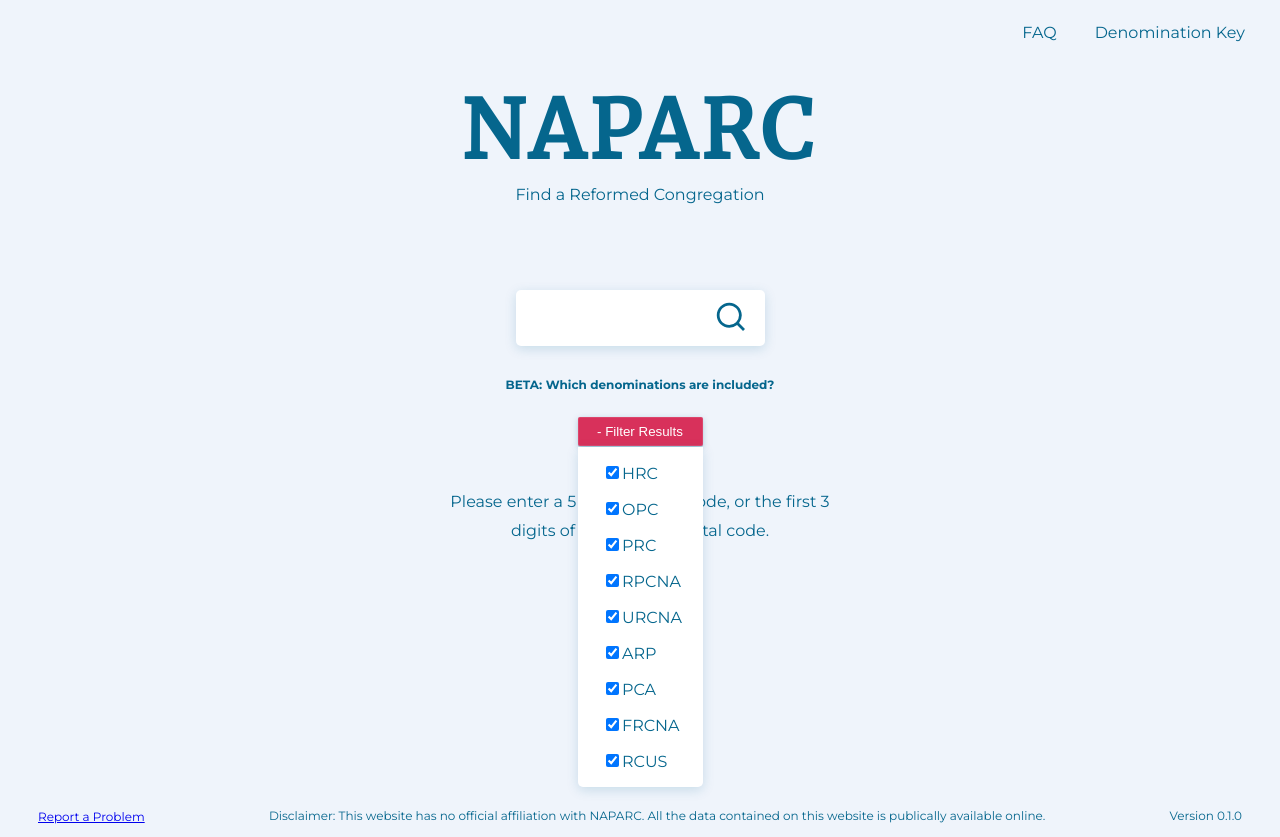
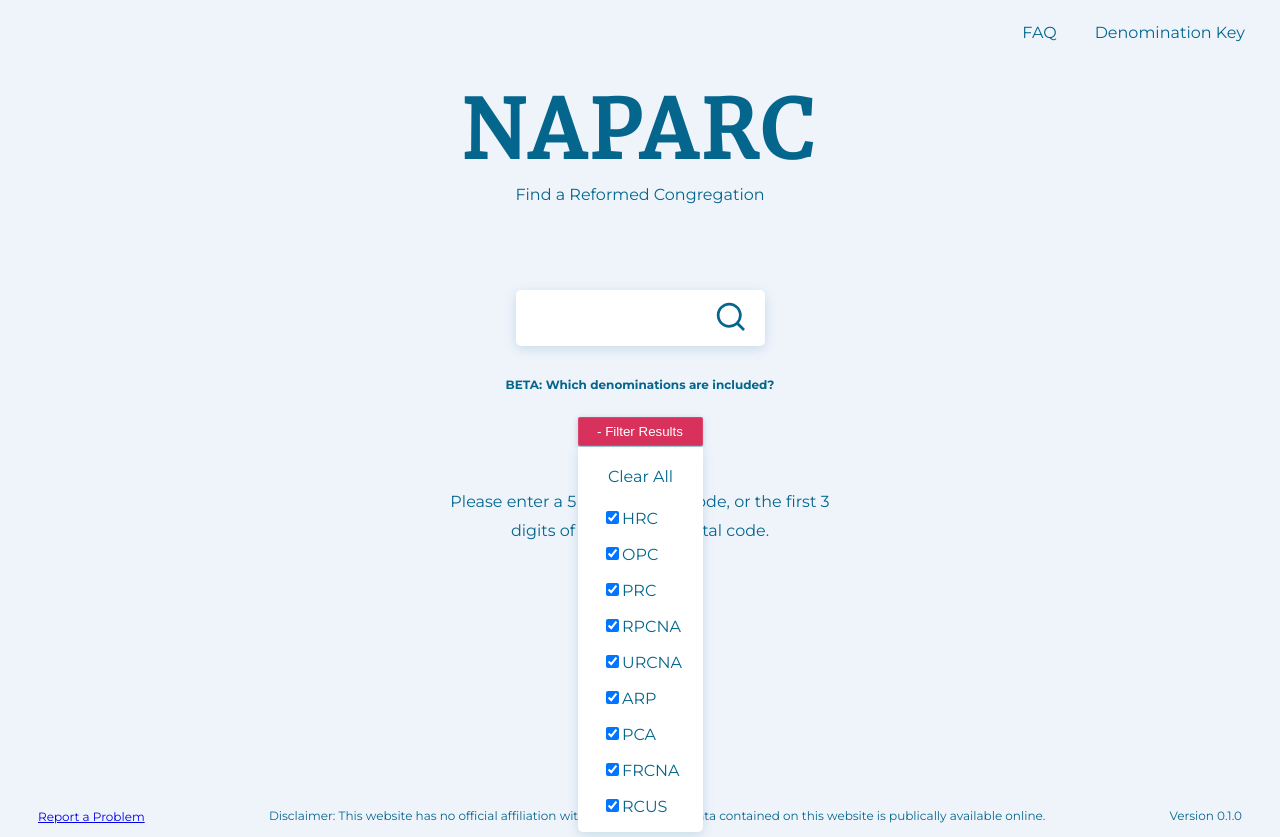
Before and after one commit to zfixler/naparc-search, a React (Create React App) app: page / in a window 1280 px wide. Both pictures are taken after a click on the button "+ Filter Results". Built offline with nearby package versions, Linux system fonts and the light colour scheme.

Commit message:
filter clear/select all

```diff
--- a/src/components/Filter.js
+++ b/src/components/Filter.js
@@ -2,7 +2,8 @@
 
 function Filter({ denomFilter, setDenomFilter }) {
 	const [isOpen, setIsOpen] = useState(false);
-    const filterRef = useRef(null)
+	const [isCleared, setIsCleared] = useState(false)
+	const filterRef = useRef(null);
 
 	const handleChange = (e) => {
 		const { name, checked } = e.target;
@@ -15,32 +16,68 @@
 		});
 	};
 
-    useEffect(() => {
-        document.addEventListener("click", outsideClick);
-        return () => document.removeEventListener("click", outsideClick)
+	useEffect(() => {
+		document.addEventListener('click', outsideClick);
+		return () => document.removeEventListener('click', outsideClick);
 
-        function outsideClick(e){
-            if(filterRef && filterRef.current){
-                const ref = filterRef.current
-                if(!ref.contains(e.target)){
-                    setIsOpen(false)
-                }
-            }
-        }
-    }, [isOpen])
+		function outsideClick(e) {
+			if (filterRef && filterRef.current) {
+				const ref = filterRef.current;
+				if (!ref.contains(e.target)) {
+					setIsOpen(false);
+				}
+			}
+		}
+	}, [isOpen]);
 
 	return (
 		<div className="filter" ref={filterRef}>
 			<button
-				className={isOpen ? "btn btn-open" : "btn"}
+				className={isOpen ? 'btn btn-open' : 'btn'}
 				onClick={(e) => {
 					setIsOpen(!isOpen);
 					e.target.blur();
 				}}
 			>
-				{isOpen ? '- Filter Results' :  '+ Filter Results'}
+				{isOpen ? '- Filter Results' : '+ Filter Results'}
 			</button>
-			<div className={isOpen === false ? 'closed' : 'filter-menu'} >
+			<div className={isOpen === false ? 'closed' : 'filter-menu'}>
+				<p
+					className="clear"
+					onClick={() => {
+
+						if(isCleared === false){
+							setDenomFilter({
+								PCA: false,
+								OPC: false,
+								ARP: false,
+								RPCNA: false,
+								URCNA: false,
+								HRC: false,
+								PRC: false,
+								FRCNA: false,
+								RCUS: false,
+							})
+							setIsCleared(true)
+						} else {
+							setDenomFilter({
+								PCA: true,
+								OPC: true,
+								ARP: true,
+								RPCNA: true,
+								URCNA: true,
+								HRC: true,
+								PRC: true,
+								FRCNA: true,
+								RCUS: true,
+							})
+							setIsCleared(false)
+						}
+					}
+					}
+				>
+					{isCleared ? 'Select All' : 'Clear All'}
+				</p>
 				<label htmlFor="HRC">
 					<input
 						type="checkbox"
@@ -127,4 +164,4 @@
 	);
 }
 
-export default Filter
+export default Filter;
--- a/src/scss/index.scss
+++ b/src/scss/index.scss
@@ -312,6 +312,17 @@
 		z-index: -3000;
 		display: none;
 	}
+
+	.clear {
+		text-align: center;
+		margin: 0 0 1em;
+		cursor: pointer;
+		transition: color ease 250ms;
+
+		&:hover, &:focus {
+			color: $accent-color;
+		}
+	}
 }
 
 main {
```
